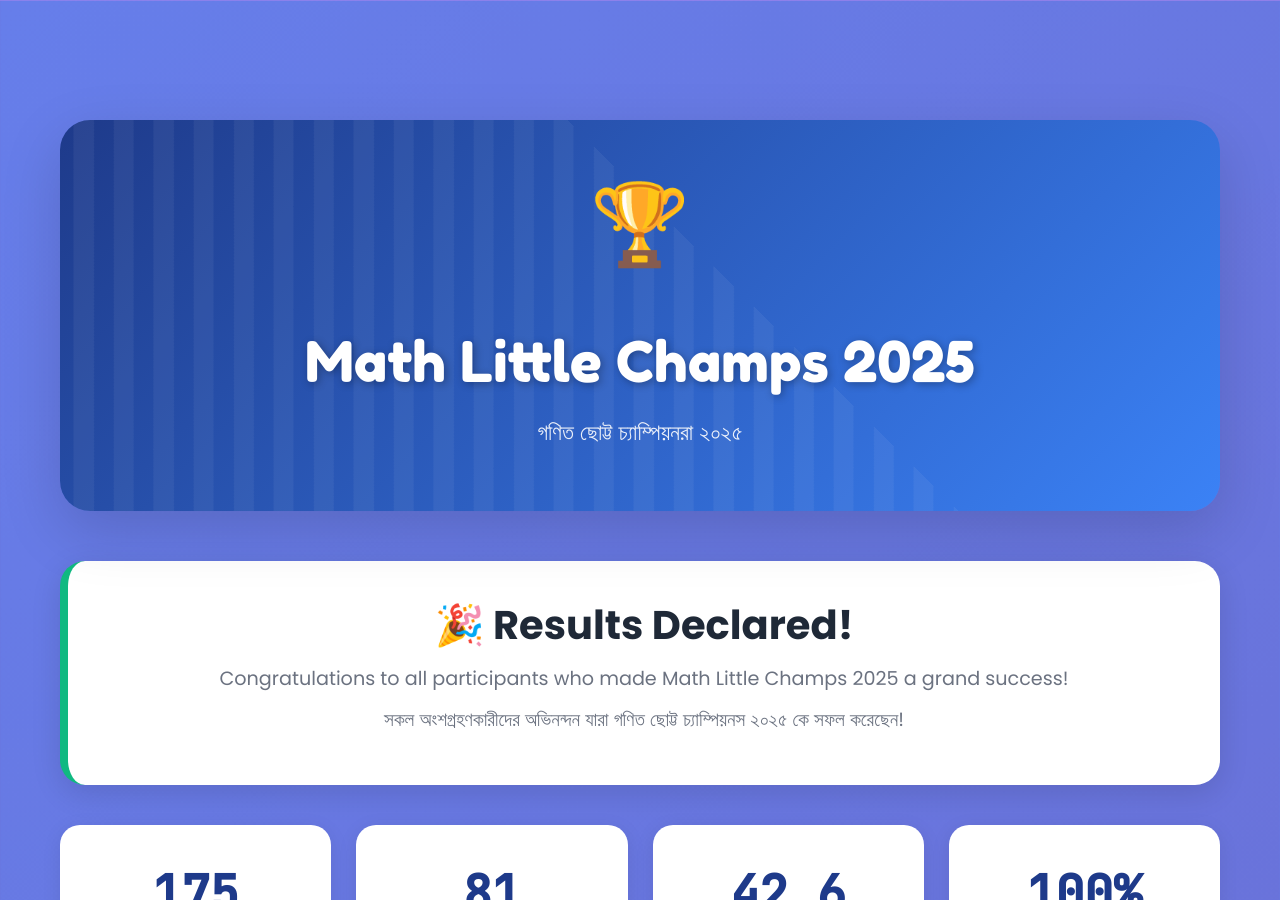
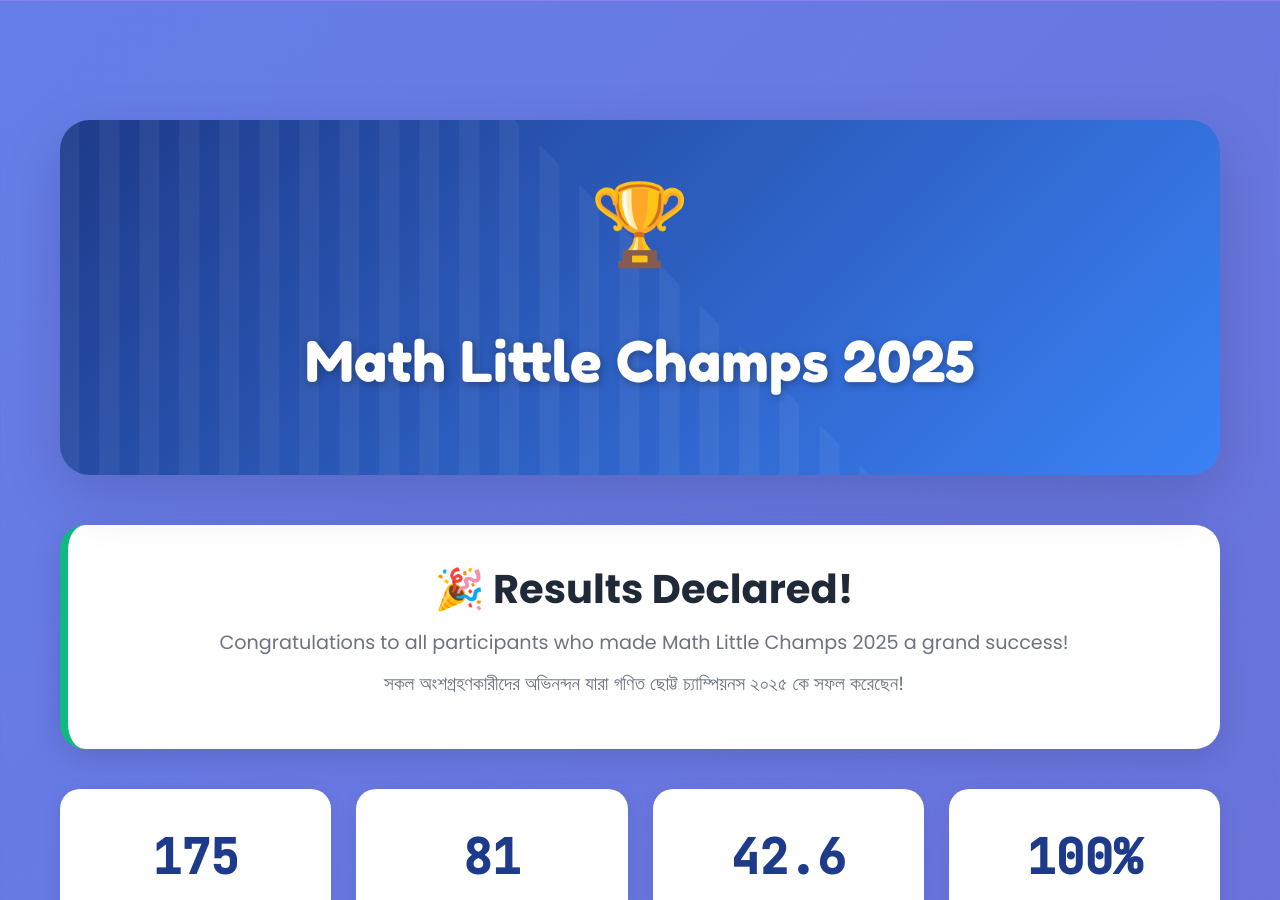
Before and after one commit to kubecrunch/kubecrunch.github.io, a Jekyll site: the page built from _pages/mlc-2025.html, in a window 1280 px wide and 900 px high. Built offline with Jekyll 4.4.1, drawn with Linux system fonts in a browser that asks for light colours; nearby versions of some CDN libraries.

Commit message:
Update mlc-2025.html

```diff
--- a/_pages/mlc-2025.html
+++ b/_pages/mlc-2025.html
@@ -416,7 +416,7 @@ permalink: "/mlc-2025.html"
         <div class="header">
             <div class="trophy-icon">🏆</div>
             <h1 class="main-title">Math Little Champs 2025</h1>
-            <div class="subtitle">গণিত ছোট্ট চ্যাম্পিয়নরা ২০২৫</div>
+            <!-- <div class="subtitle">গণিত ছোট্ট চ্যাম্পিয়নরা ২০২৫</div> -->
         </div>
 
         <!-- Results Announcement -->
```
